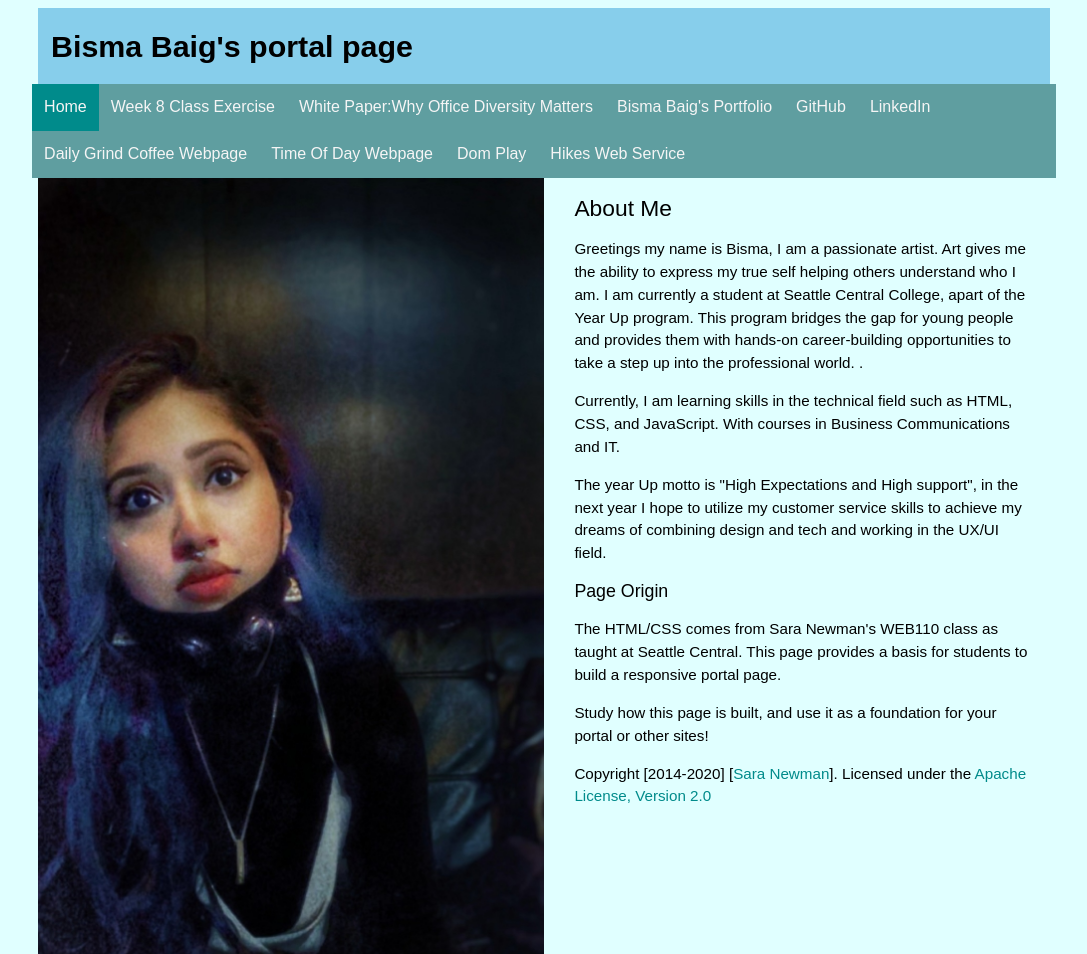
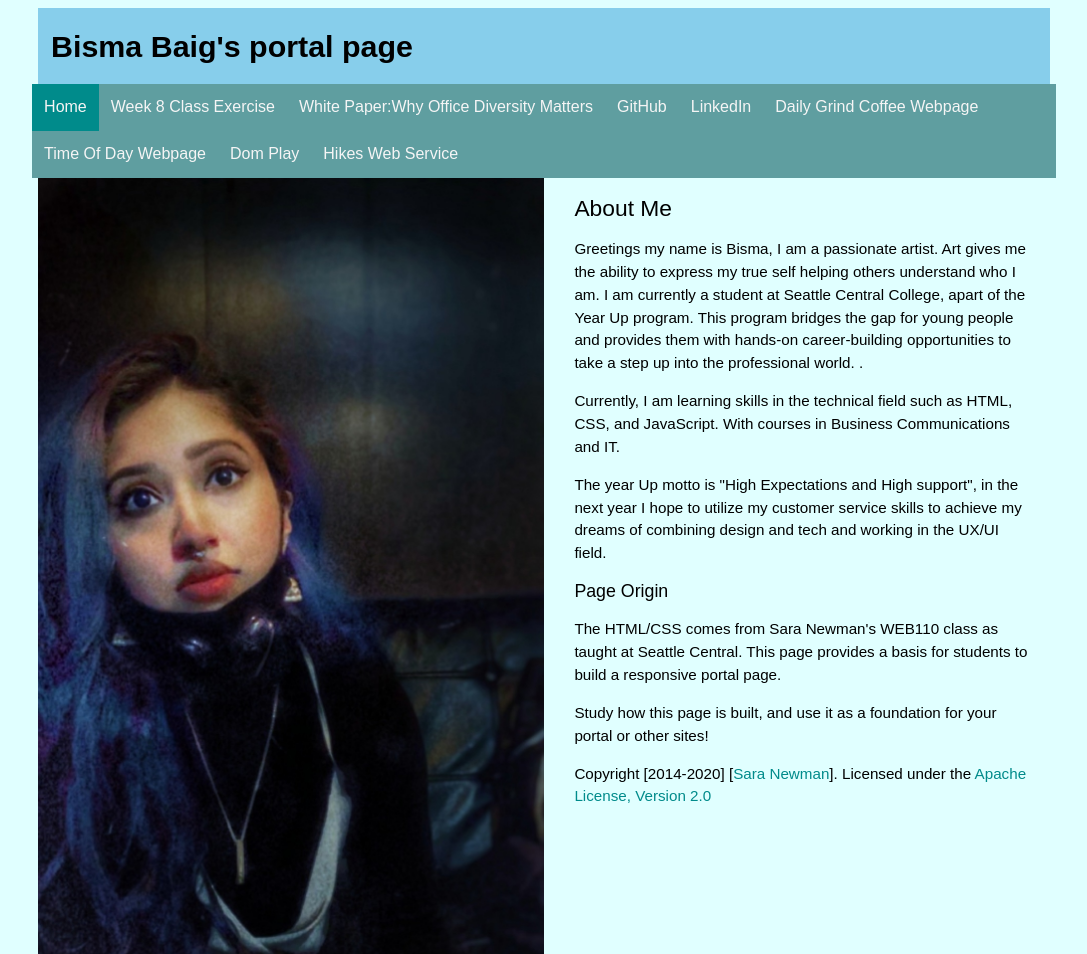
Before and after one commit to bisma-baig/Portal-IT-121, a plain HTML site: page index.html in a window 1280 px wide. Shown: the top 954 px of the page, without its empty margins (96-1183 px from the left). Drawn offline with Linux system fonts and the light colour scheme.

Commit message:
removed wordpress portfolio

```diff
--- a/index.html
+++ b/index.html
@@ -16,7 +16,7 @@
             <a href="index.html" class="active">Home</a>
             <a href="https://docs.google.com/document/d/1BBgoa6GyGcYEgRDDsK23QN-gHG8Cf5jN_UAdWDEujNU/edit" target="_blank">week 8 class exercise</a>
             <a href="https://docs.google.com/document/d/1DIbApL5isPxZICjEFjmth3KIcMZdCVBMwlp2ndpeC8o/edit" target="_blank">white paper:why office diversity matters</a>
-            <a href="https://bismab.wordpress.com/" target="_blank">Bisma Baig's portfolio</a>
+
             <a href="https://github.com/bisma-baig" target="_blank">GitHub</a>
             <a href="https://www.linkedin.com/in/bisma-b-365818104/" target="_blank">LinkedIn</a>
             <a href="https://bisma-baig.github.io/dailey-grind/" target="_blank">Daily Grind Coffee Webpage</a>
```
